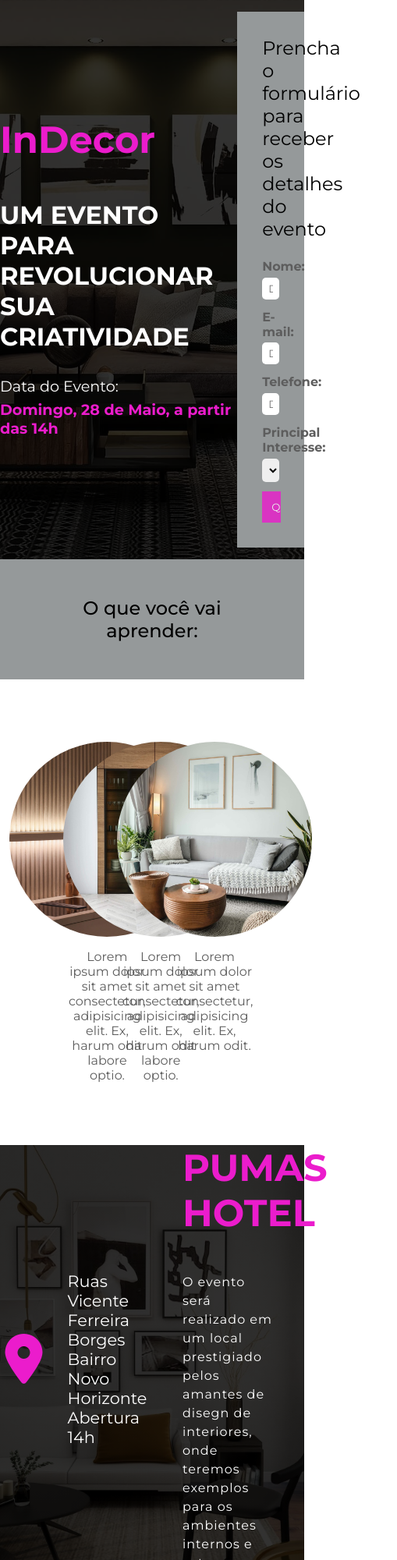
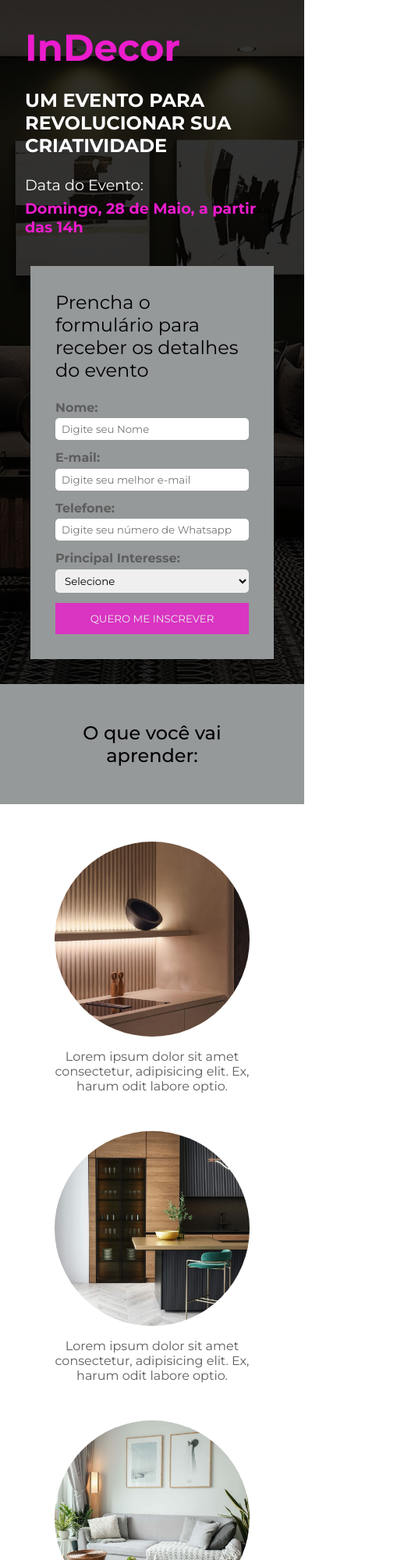
Before and after one commit to WerbethAraujo/inDecor-landing-page, a plain HTML site: page index.html in a window 390 px wide. Shown: the top 2000 px of the page at 78% size, 509 px wide, since content can reach past the window. Drawn offline with Linux system fonts and the light colour scheme.

Commit message:
feat: finish project

```diff
--- a/css/style.css
+++ b/css/style.css
@@ -298,3 +298,108 @@ footer p:nth-child(2) {
 footer span {
   font-weight: bold;
 }
+
+/* mobile  */
+
+@media (max-width: 1040px) {
+  .subscription-form {
+    max-width: 40%;
+  }
+}
+@media (max-width: 768px) {
+  .disclaimer .about-disclaimer {
+    font-size: 1.5em;
+  }
+  .subscription-form {
+    max-width: 40%;
+  }
+
+  .details-event .detail-01 h3 {
+    font-size: 2em;
+  }
+}
+
+@media (max-width: 450px) {
+  .event-description {
+    flex-direction: column;
+    height: auto;
+  }
+  .disclaimer {
+    padding: 2em;
+  }
+  .disclaimer h2 {
+    margin-bottom: 0.5em;
+  }
+  .subscription-form {
+    max-width: 80%;
+    margin-bottom: 2em;
+  }
+
+  .benefts-container {
+    flex-direction: column;
+    align-items: center;
+    width: auto;
+    padding: 2em;
+  }
+
+  .benefts-container .beneft-box {
+    max-width: 100%;
+    margin-bottom: 2em;
+  }
+
+  .section-location {
+    flex-direction: column;
+    height: auto;
+    text-align: center;
+    padding: 2em 0;
+  }
+
+  .address-container {
+    flex-direction: column;
+    order: 2;
+    max-width: 100%;
+  }
+  .address-container i {
+    margin: 0.3em 0;
+  }
+  .about-location {
+    order: 1;
+    max-width: 100%;
+  }
+  .about-location h3 {
+    margin-bottom: 0;
+  }
+  .about-location p {
+    display: none;
+  }
+
+  .details-event .detail-box {
+    flex-direction: column;
+    margin-bottom: 0;
+    gap: 0;
+  }
+  .detail-box img {
+    width: 100%;
+    margin: 1em 0;
+  }
+
+  .detail-01 img {
+    display: none;
+  }
+
+  .detail-03 img {
+    order: 2;
+  }
+
+  .detail-03 .detail-description {
+    order: 1;
+  }
+
+  .cta {
+    text-align: center;
+  }
+
+  .cta .btn {
+    width: 80%;
+  }
+}
--- a/index.html
+++ b/index.html
@@ -159,7 +159,7 @@
     </section>
 
     <section class="cta">
-      <h3>Gostou? Então se inscreva agora mesmo</h3>
+      <h3>Gostou? Então se inscreva agora</h3>
       <input type="button" class="btn" value="Solicitar Inscrição" />
     </section>
 
```
